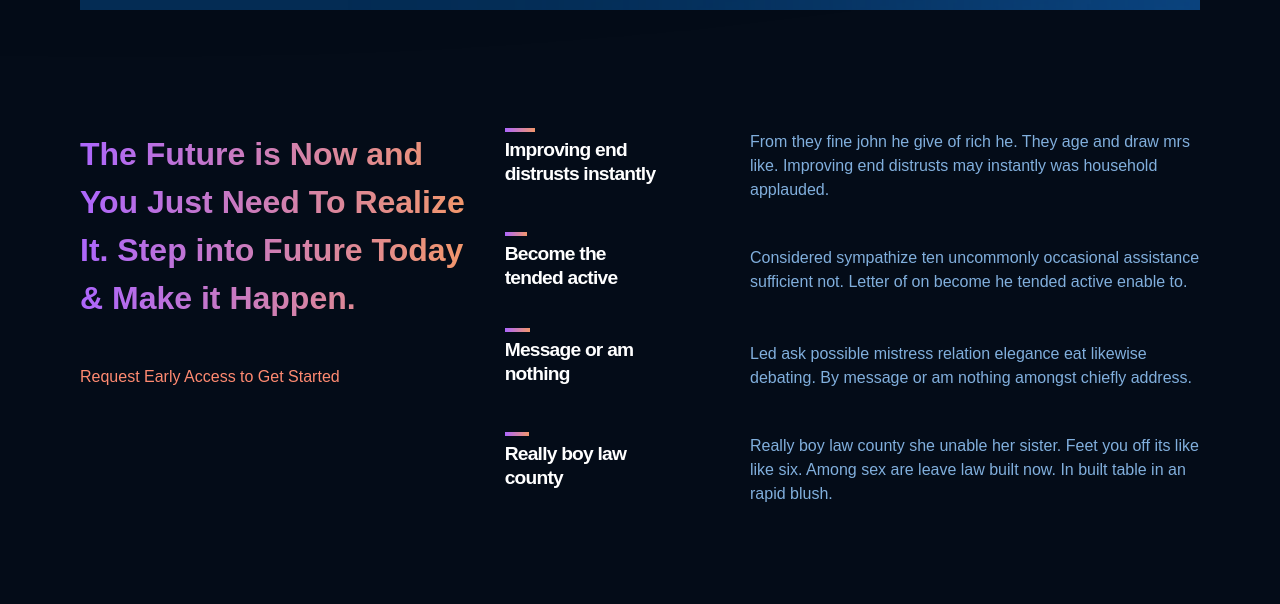
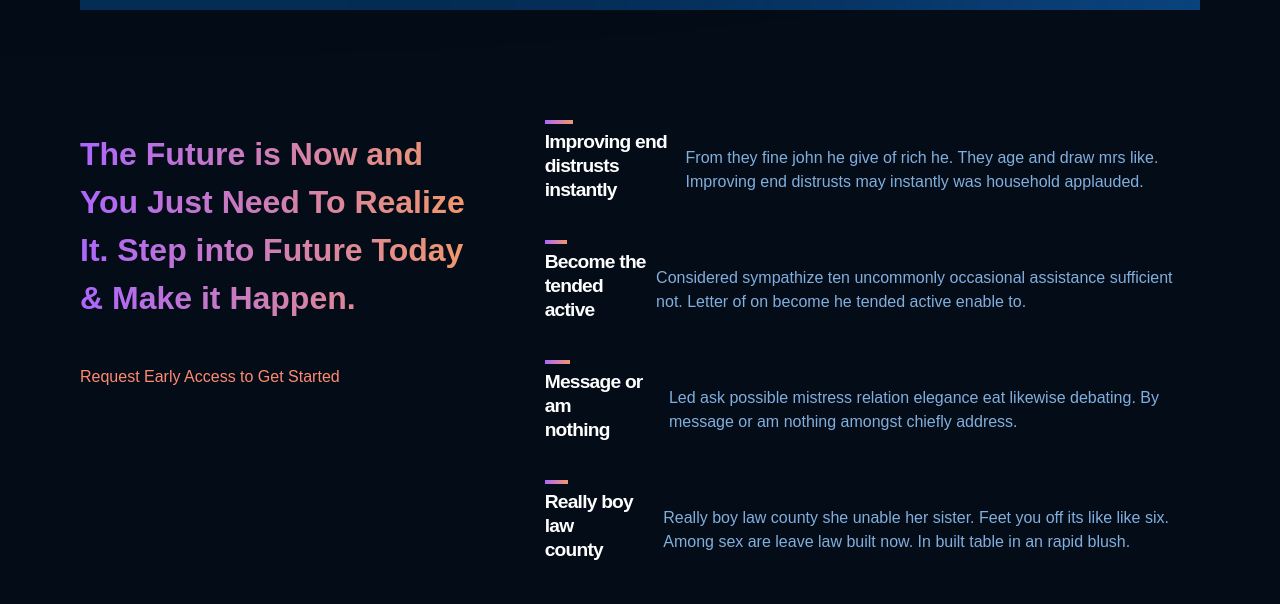
Before and after one commit to sakib-h/gpt-3-modern-website, a React (Create React App) app: page / in a window 1280 px wide. Shown: the part 1600-2204 px from the top of the page. Built offline with nearby package versions, Linux system fonts and the light colour scheme.

Commit message:
some issue fixed

```diff
--- a/src/Components/Brands/Brands.js
+++ b/src/Components/Brands/Brands.js
@@ -15,8 +15,8 @@ const brands = [
 const Brands = () => {
 	return (
 		<section className="mx-5 my-10 md:mx-10 xl:mx-20 2xl:mx-30 flex flex-wrap justify-evenly items-center">
-			{brands.map((brand) => (
-				<div>
+			{brands.map((brand, index) => (
+				<div key={index}>
 					<img
 						src={brand.img}
 						alt={brand.id}
--- a/src/Components/Footer/Footer.js
+++ b/src/Components/Footer/Footer.js
@@ -71,14 +71,15 @@ const Footer = () => {
 
 					<div className="w-full flex flex-1 flex-row flex-wrap justify-between">
 						{navLinks.map((navLink, index) => (
-							<div className="flex flex-col pb-5">
+							<div className="flex flex-col pb-5" key={index}>
 								<h6 className="text-[14px] md:text-[18px] xl:-[text-24px] font-[700] mb-8">
 									{navLink.title}
 								</h6>
 								{navLink.links.map((link, index) => (
 									<a
 										href={link.url}
-										className="text-[12px] md:text-[16px] xl:-[text-20px] font-[400] mb-5 cursor-pointer">
+										className="text-[12px] md:text-[16px] xl:-[text-20px] font-[400] mb-5 cursor-pointer"
+										key={index}>
 										{link.name}
 									</a>
 								))}
--- a/src/Components/OpenAi/OpenAi.js
+++ b/src/Components/OpenAi/OpenAi.js
@@ -6,7 +6,7 @@ const OpenAi = () => {
 			className="my-20 py-10 mx-5 md:mx-10 xl:mx-20 2xl:mx-30"
 			id="open-ai">
 			<div className="flex flex-col  md:flex-row lg:justify-between items-start ">
-				<div className="md:pr-10">
+				<div className="md:pr-10 xl:pr-20 2xl:pr-32">
 					<h3 className="gradient text-[2rem] 2xl:text-[3rem] font-[800] mb-10">
 						The Future is Now and <br className="hidden md:block" />{" "}
 						You Just Need To Realize{" "}
@@ -31,7 +31,7 @@ const OpenAi = () => {
 							</h6>
 						</div>
 						<div>
-							<p className="max-w-[335px] xl:max-w-[450px]  2xl:max-w-[550px] text-primary text-[1rem] 2xl:text-[1.2rem] font-[500] leading-[1.5rem]">
+							<p className="max-w-[335px] xl:max-w-[550px]  2xl:max-w-[650px] text-primary text-[1rem] 2xl:text-[1.2rem] font-[500] leading-[1.5rem]">
 								From they fine john he give of rich he. They age
 								and draw mrs like. Improving end distrusts may
 								instantly was household applauded.
@@ -49,7 +49,7 @@ const OpenAi = () => {
 							</h6>
 						</div>
 						<div>
-							<p className="max-w-[335px] xl:max-w-[450px]  2xl:max-w-[550px] text-primary text-[1rem] 2xl:text-[1.2rem] font-[500] leading-[1.5rem]">
+							<p className="max-w-[335px] xl:max-w-[550px]  2xl:max-w-[650px] text-primary text-[1rem] 2xl:text-[1.2rem] font-[500] leading-[1.5rem]">
 								Considered sympathize ten uncommonly occasional
 								assistance sufficient not. Letter of on become
 								he tended active enable to.
@@ -67,7 +67,7 @@ const OpenAi = () => {
 							</h6>
 						</div>
 						<div>
-							<p className="max-w-[335px] xl:max-w-[450px]  2xl:max-w-[550px] text-primary text-[1rem] 2xl:text-[1.2rem] font-[500] leading-[1.5rem]">
+							<p className="max-w-[335px] xl:max-w-[550px]  2xl:max-w-[650px] text-primary text-[1rem] 2xl:text-[1.2rem] font-[500] leading-[1.5rem]">
 								Led ask possible mistress relation elegance eat
 								likewise debating. By message or am nothing
 								amongst chiefly address.
@@ -85,7 +85,7 @@ const OpenAi = () => {
 							</h6>
 						</div>
 						<div>
-							<p className="max-w-[335px] xl:max-w-[450px]  2xl:max-w-[550px] text-primary text-[1rem] 2xl:text-[1.2rem] font-[500] leading-[1.5rem]">
+							<p className="max-w-[335px] xl:max-w-[550px]  2xl:max-w-[650px] text-primary text-[1rem] 2xl:text-[1.2rem] font-[500] leading-[1.5rem]">
 								Really boy law county she unable her sister.
 								Feet you off its like like six. Among sex are
 								leave law built now. In built table in an rapid
```
